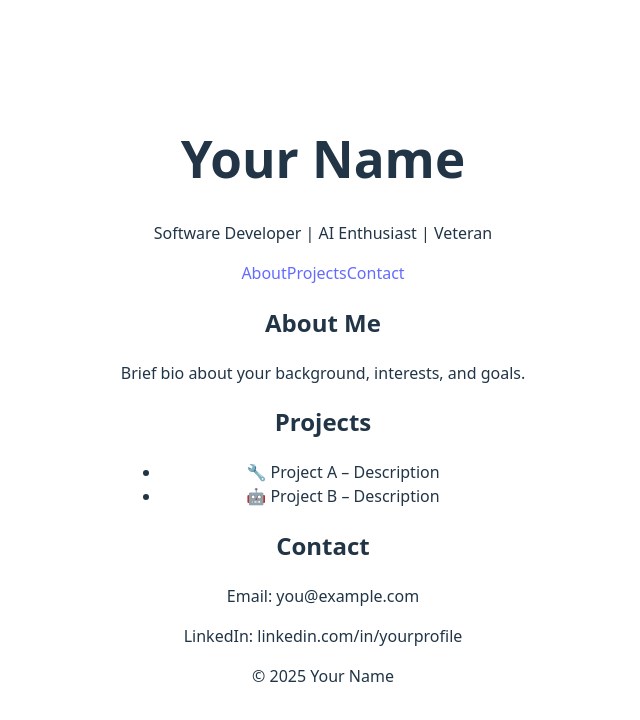
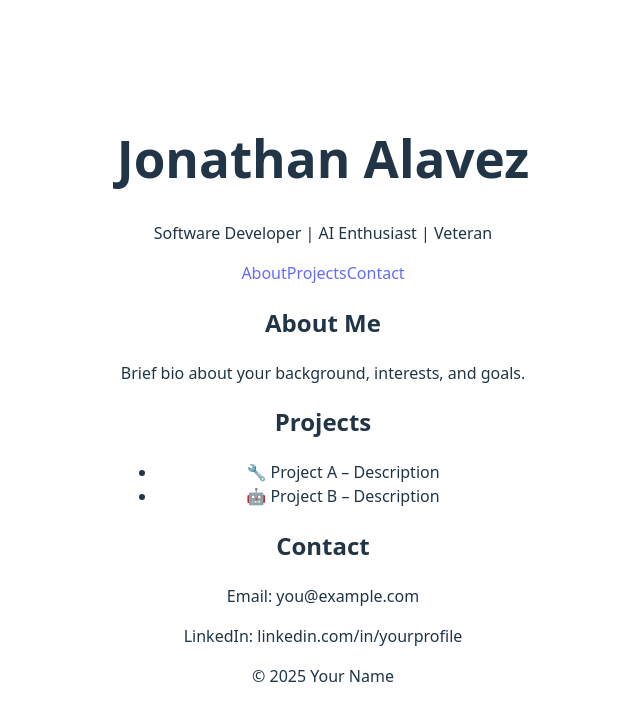
Before and after one commit to AlrJohn/my-portafolio, a React (Vite) app: page / in a window 1280 px wide. Shown: the top 720 px of the page, without its empty margins (317-957 px from the left). Built offline with nearby package versions, Linux system fonts and the light colour scheme.

Commit message:
Test Update 1

```diff
--- a/src/App.jsx
+++ b/src/App.jsx
@@ -5,7 +5,7 @@ function App() {
   return (
     <div className="App">
       <header>
-        <h1>Your Name</h1>
+        <h1>Jonathan Alavez</h1>
         <p>Software Developer | AI Enthusiast | Veteran</p>
         <nav>
           <a href="#about">About</a>
```
